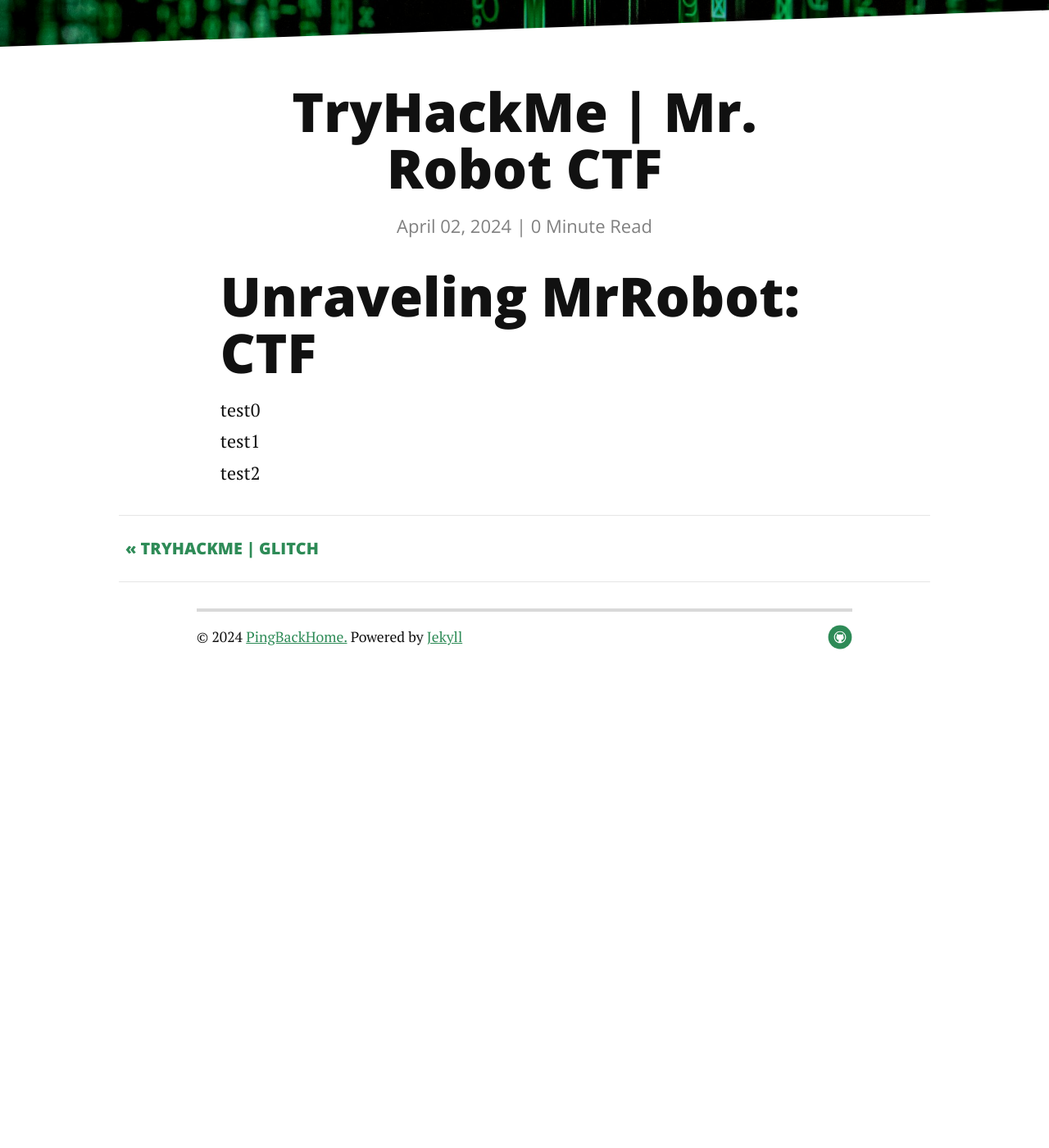
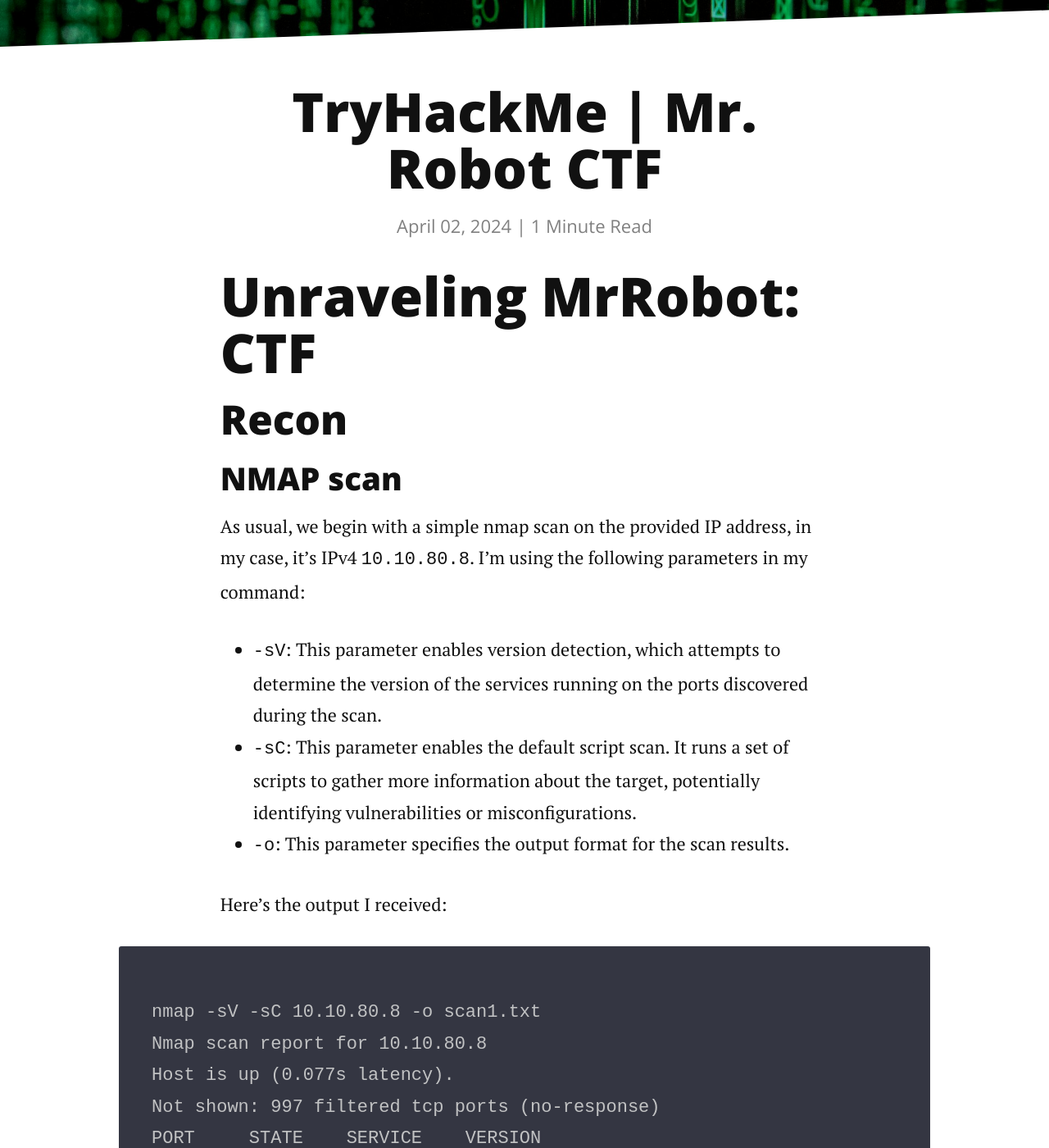
Before and after one commit to PingBackHome/PingBackHome.github.io, a Jekyll site: the page built from _posts/2024-04-02-THM-MrRobot.md, in a window 1280 px wide and 1400 px high, scrolled down 261 px. Shown: the whole window at 82% size. Built offline with Jekyll 4.4.1, drawn with Linux system fonts in a browser that asks for light colours; nearby versions of some CDN libraries; before the commit the page ends 1095 px from its top, so only the background shows below that; some of the changed text lies outside the part shown.

Commit message:
Update 2024-04-02-THM-MrRobot.md

````diff
--- a/_posts/2024-04-02-THM-MrRobot.md
+++ b/_posts/2024-04-02-THM-MrRobot.md
@@ -7,6 +7,35 @@
 # Unraveling MrRobot: CTF
 
 
-test0\
-test1\
-test2
+## Recon
+
+### NMAP scan
+
+As usual, we begin with a simple nmap scan on the provided IP address, in my case, it's IPv4 `10.10.80.8`. I'm using the following parameters in my command:
+
+- `-sV`: This parameter enables version detection, which attempts to determine the version of the services running on the ports discovered during the scan.
+- `-sC`: This parameter enables the default script scan. It runs a set of scripts to gather more information about the target, potentially identifying vulnerabilities or misconfigurations.
+- `-o`: This parameter specifies the output format for the scan results.
+
+Here's the output I received:
+
+```plaintext
+nmap -sV -sC 10.10.80.8 -o scan1.txt
+Nmap scan report for 10.10.80.8
+Host is up (0.077s latency).
+Not shown: 997 filtered tcp ports (no-response)
+PORT     STATE    SERVICE    VERSION
+22/tcp   closed   ssh
+80/tcp   open     http       Apache httpd
+|_http-title: Site doesn't have a title (text/html).
+|_http-server-header: Apache
+443/tcp  open     ssl/http   Apache httpd
+|_http-title: Site doesn't have a title (text/html).
+|_http-server-header: Apache
+| ssl-cert: Subject: commonName=www.example.com
+| Not valid before:
+| Not valid after:
+| 2025-09-13T10:45:03
+```
+
+In this output, we can see that ports `22` (SSH), `80` (HTTP), and `443` (HTTPS) are open. Additionally, we have some information about the web server running on ports `80` and `443`, indicating it's Apache HTTP server. The SSL certificate information is also provided for port `443`, showing the common name and validity dates.
````
